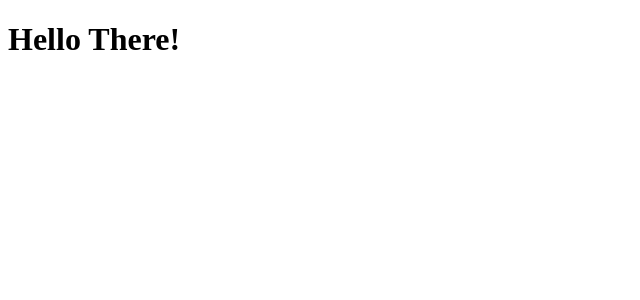
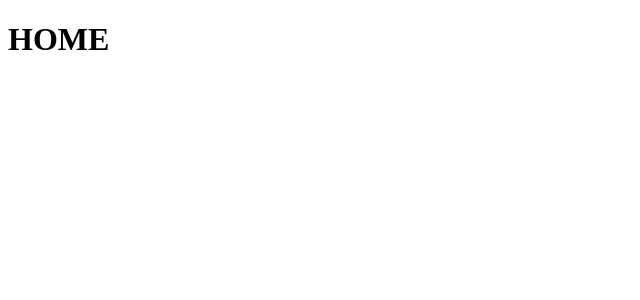
Before and after one commit to NoisyApple/react-review-expo, a React app: page / in a window 1280 px wide. Shown: the top 300 px of the page, without its empty margins (0-640 px from the left). Built offline with nearby package versions, Linux system fonts and the light colour scheme.

Commit message:
:sparkles: React router added and working.

```diff
--- a/src/Components/App.jsx
+++ b/src/Components/App.jsx
@@ -1,7 +1,19 @@
 import React from "react";
+import { BrowserRouter as Router, Route, Switch } from "react-router-dom";
 
 const App = () => {
-  return <h1>Hello There!</h1>;
+  return (
+    <Router>
+      <Switch>
+        <Route path="/alt-path">
+          <h1>Hello There!</h1>
+        </Route>
+        <Route path="/">
+          <h1>HOME</h1>
+        </Route>
+      </Switch>
+    </Router>
+  );
 };
 
 export default App;
```
Also changed, not shown: package.json (+6 -2 lines), 1 other file (tests, documents, lock files or other folders).
